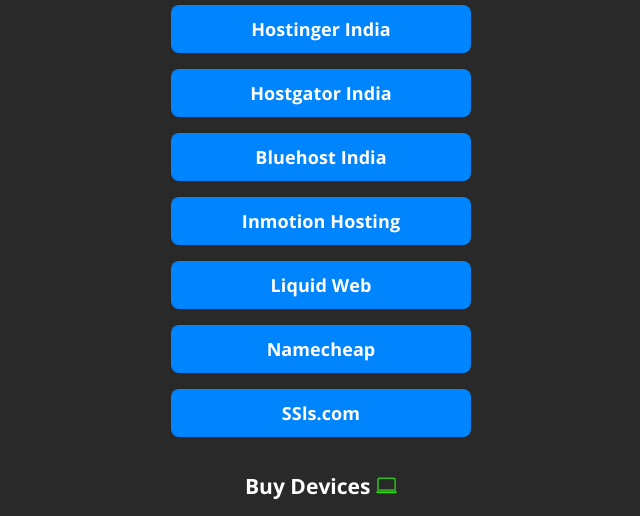
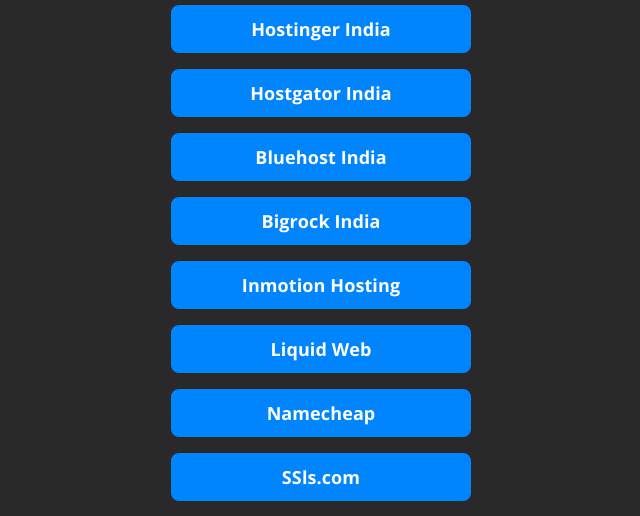
Before and after one commit to godarayudhvir/links.cyberalliance.in, a plain HTML site: page affiliates.html in a window 1280 px wide. Shown: the part 259-775 px from the top of the page, without its empty margins (319-959 px from the left). Drawn offline with nearby package versions, Linux system fonts and the light colour scheme.

Commit message:
Update affiliates.html

```diff
--- a/affiliates.html
+++ b/affiliates.html
@@ -53,8 +53,12 @@
                 <a class="button button-default" href="https://hostgator-india.sjv.io/cyberalliance" target="_blank" rel="noopener">Hostgator India</a>
                 <br>
 
-                <!--Bigrock.in-->
+                <!--BlueHost-->
                 <a class="button button-default" href="https://bluehost.sjv.io/cyberalliance" target="_blank" rel="noopener">Bluehost India</a>
+                <br>
+
+                <!--Bigrock-->
+                <a class="button button-default" href="https://bigrock-in.sjv.io/Cyberalliance" target="_blank" rel="noopener">Bigrock India</a>
                 <br>
 
                 <!--inMotion Hosting-->
```
